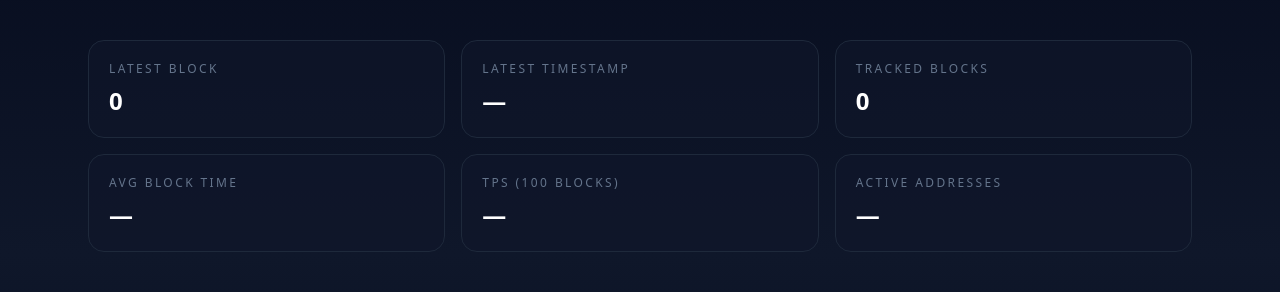
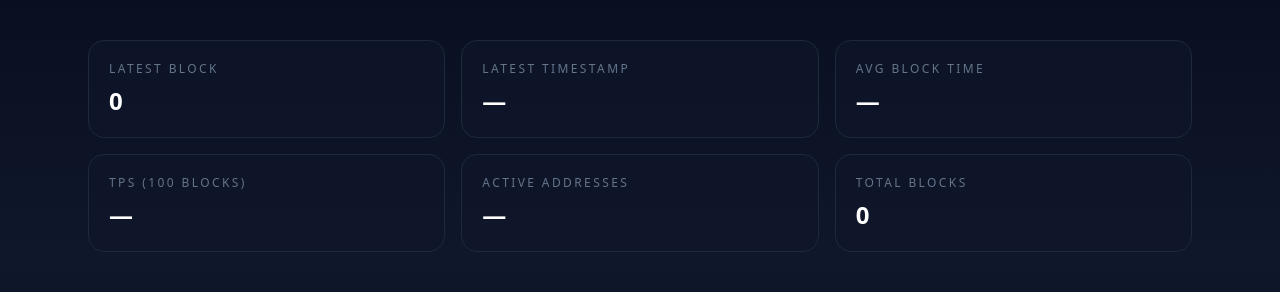
Before and after one commit to qfc-network/qfc-explorer, a Next.js app: page / in a window 1280 px wide. Shown: the part 311-603 px from the top of the page. Built offline with nearby package versions, Linux system fonts and the light colour scheme; no server answers; the database is empty.

Commit message:
fix: remove duplicate stats cards from homepage
- Remove LiveStats component (duplicated static stats)
- Remove "Tracked Blocks" (showed API limit, not actual count)
- Add "Total Blocks" card using latest block height

Co-Authored-By: Claude Opus 4.5 <noreply@anthropic.com>

```diff
--- a/src/app/page.tsx
+++ b/src/app/page.tsx
@@ -6,7 +6,6 @@ import type { ApiBlocksList, ApiStats, ApiTransactionsList } from '@/lib/api-typ
 import { formatNumber, formatTimestampMs, shortenHash } from '@/lib/format';
 import SectionHeader from '@/components/SectionHeader';
 import StatsCard from '@/components/StatsCard';
-import LiveStats from '@/components/LiveStats';
 import StatChart from '@/components/StatChart';
 import Table from '@/components/Table';
 import AutoRefresh from '@/components/AutoRefresh';
@@ -49,15 +48,12 @@ export default async function Home() {
         </p>
       </header>
 
-      <LiveStats />
-
       <section className="grid gap-4 sm:grid-cols-3">
         <StatsCard label="Latest Block" value={formatNumber(latestHeight)} />
         <StatsCard
           label="Latest Timestamp"
           value={latestTimestamp !== '0' ? formatTimestampMs(latestTimestamp) : '—'}
         />
-        <StatsCard label="Tracked Blocks" value={formatNumber(blocks.length)} />
         <StatsCard
           label="Avg Block Time"
           value={avgBlockTimeMs == null ? '—' : `${Number(avgBlockTimeMs).toFixed(0)} ms`}
@@ -70,6 +66,7 @@ export default async function Home() {
           label="Active Addresses"
           value={activeAddresses == null ? '—' : formatNumber(activeAddresses)}
         />
+        <StatsCard label="Total Blocks" value={formatNumber(latestHeight)} />
       </section>
 
       {series ? (
```
